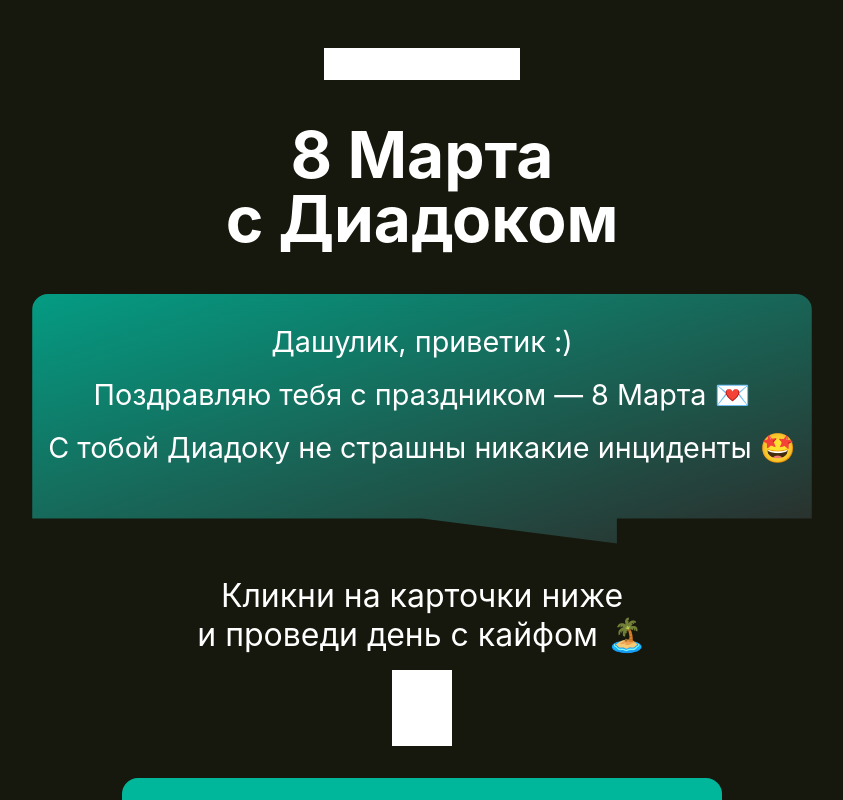
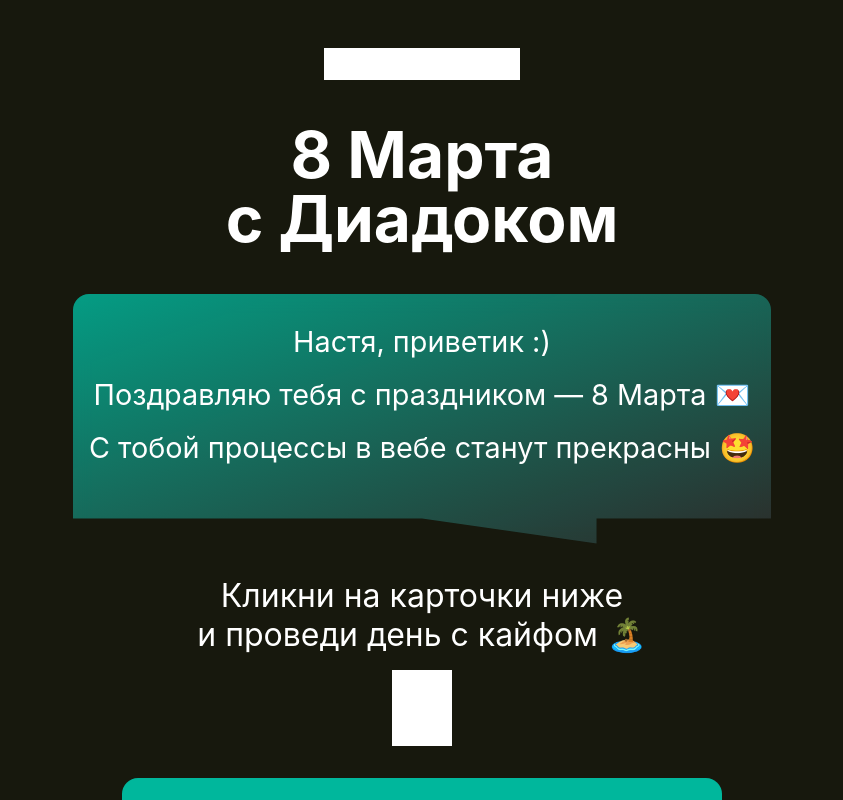
Before and after one commit to AtkishkinVlad/march-8-gift, a React (Vite) app in the folder gift/: page / in a window 1280 px wide. Shown: the top 800 px of the page, without its empty margins (218-1061 px from the left). Built offline with nearby package versions, Linux system fonts and the light colour scheme; grey boxes are pictures that could not be loaded; a web font is replaced by a local one.

Commit message:
nastya-kisik-gift

```diff
--- a/gift/src/components/Congratulations.jsx
+++ b/gift/src/components/Congratulations.jsx
@@ -5,9 +5,9 @@ export const Congratulations = () => (
           flexFlow: 'column nowrap',
           gap: '16px',
         }}>
-          <span>Дашулик, приветик :)</span>
+          <span>Настя, приветик :)</span>
           <span>Поздравляю тебя с праздником — 8 Марта 💌</span>
-          <span>С тобой Диадоку не страшны никакие инциденты 🤩</span>
+          <span>С тобой процессы в вебе станут прекрасны 🤩</span>
         </p>
     </section>
 )
```
